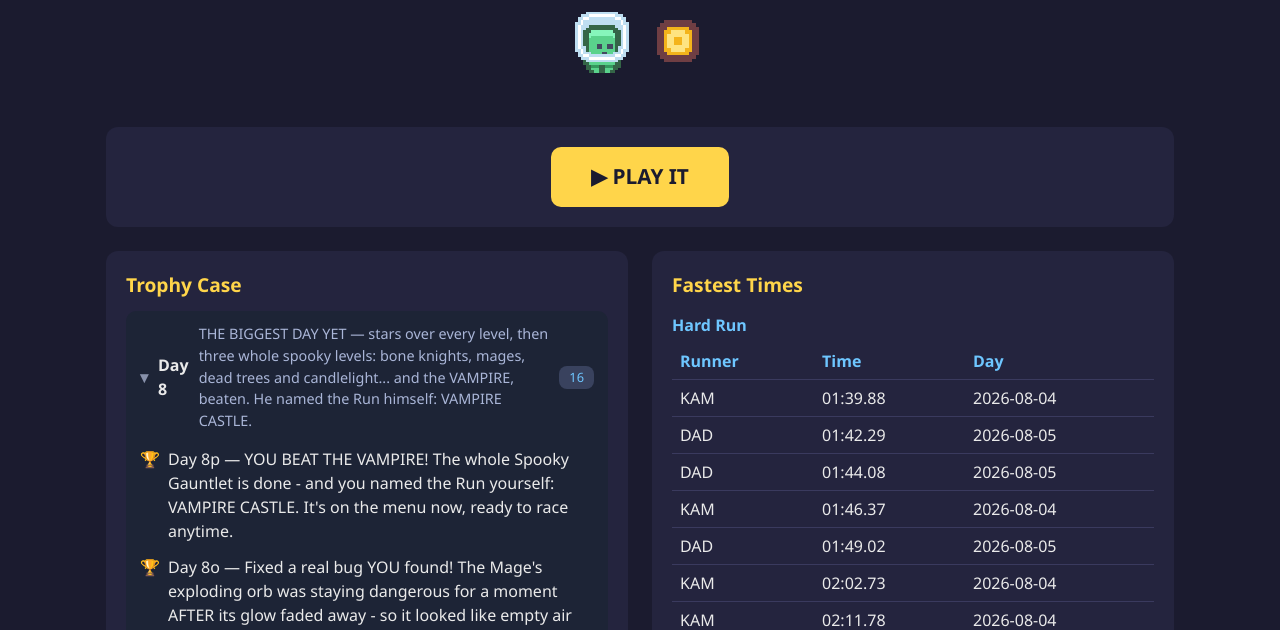
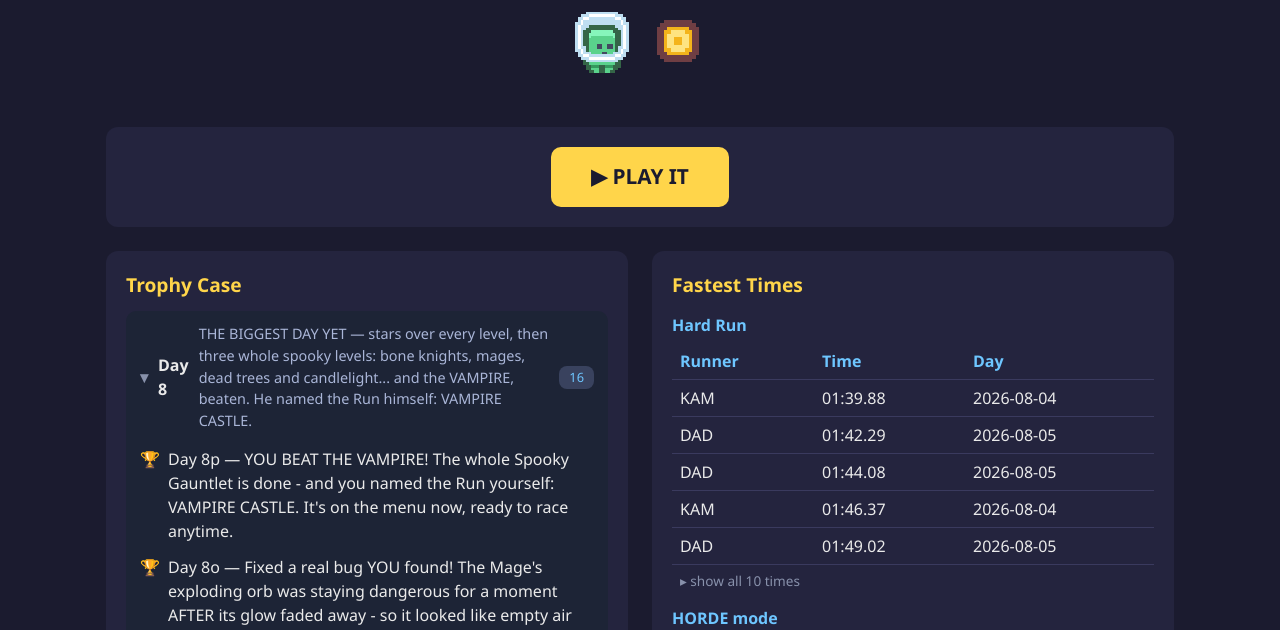
Before and after one commit to jump-jump-world/jump-jump-world.github.io, a plain HTML site: page index.html in a window 1280 px wide. Shown: the part 161-791 px from the top of the page. Drawn offline with Linux system fonts and the light colour scheme.

Commit message:
Fastest Times: top 5 per run, show-more toggle for the rest

```diff
--- a/index.html
+++ b/index.html
@@ -36,6 +36,11 @@
   th { color:var(--blue); }
   .empty { color:#9a9ab8; font-style:italic; }
   #scores h3 { color:var(--blue); margin:14px 0 6px; font-size:1rem; }
+  #scores tr.extra { display:none; }
+  #scores table.open tr.extra { display:table-row; }
+  #scores .more { color:#8891ab; font-size:.85rem; cursor:pointer; padding:6px 8px 0;
+                  user-select:none; }
+  #scores .more:hover { color:var(--blue); }
   #play { display:none; text-align:center; }
   #play a { display:inline-block; background:var(--gold); color:#1b1b2f; font-weight:bold;
             padding:14px 40px; border-radius:10px; text-decoration:none; font-size:1.3rem; }
@@ -130,12 +135,24 @@ async function j(p){ try { const r = await fetch(p, {cache: "no-store"}); return
       const tbl = document.createElement("table");
       tbl.innerHTML = "<thead><tr><th>Runner</th><th>Time</th><th>Day</th></tr></thead>";
       const tb = document.createElement("tbody");
-      for (const r of rows) {
+      rows.forEach((r, i) => {
         const tr = document.createElement("tr");
+        if (i >= 5) tr.className = "extra";
         tr.innerHTML = `<td>${r.runner}</td><td>${fmt(r.time)}</td><td>${r.date}</td>`;
         tb.appendChild(tr);
+      });
+      tbl.appendChild(tb); host.appendChild(tbl);
+      if (rows.length > 5) {
+        const more = document.createElement("div");
+        more.className = "more";
+        const closed = `▸ show all ${rows.length} times`;
+        more.textContent = closed;
+        more.addEventListener("click", () => {
+          const open = tbl.classList.toggle("open");
+          more.textContent = open ? "▾ show top 5 only" : closed;
+        });
+        host.appendChild(more);
       }
-      tbl.appendChild(tb); host.appendChild(tbl);
     }
   }
   const c = await j("data/config.json");
```
